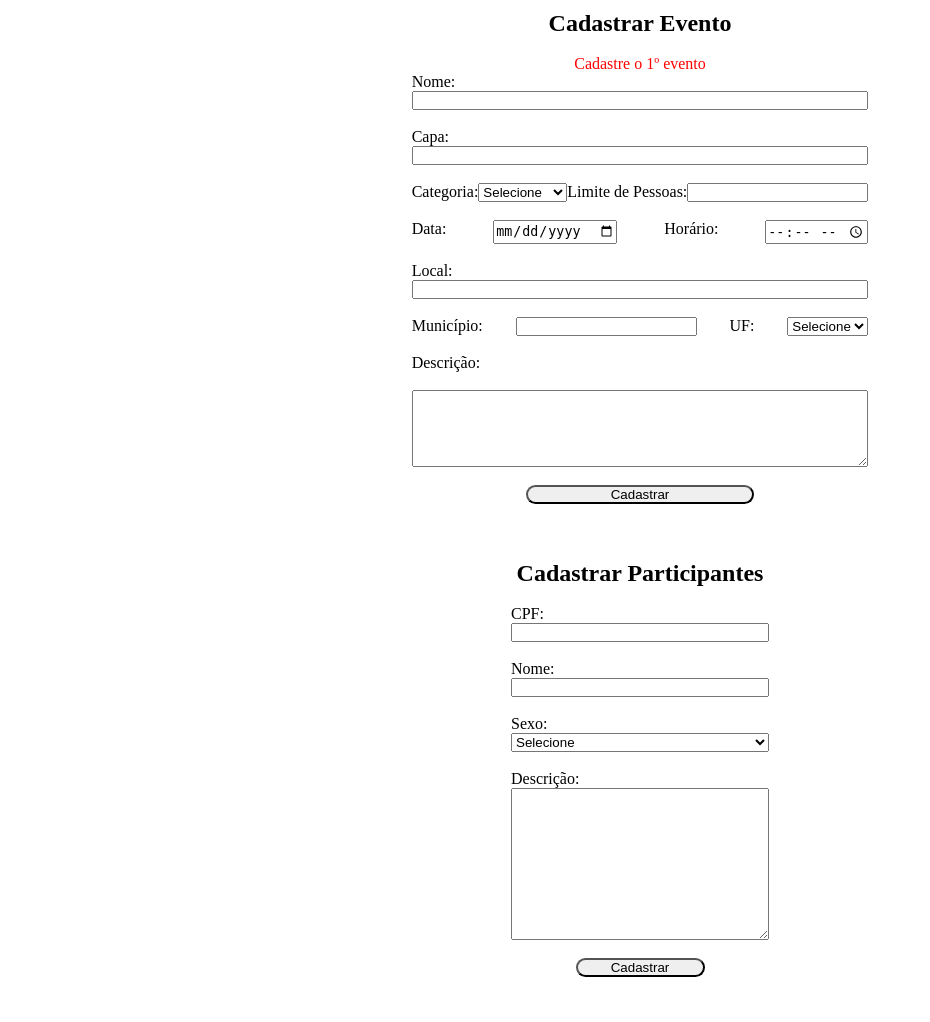
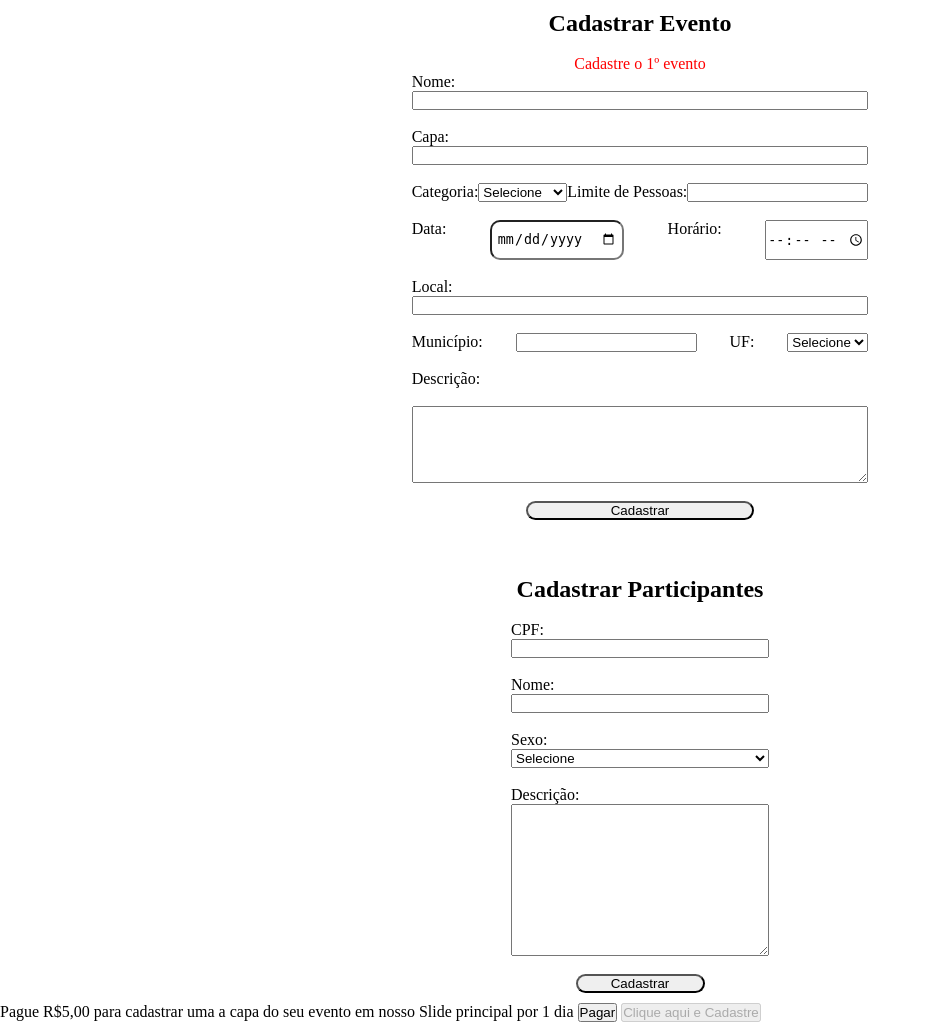
Before and after one commit to M4riotto/pj2-g06, a PHP site: page /backend/painel.php in a window 1280 px wide. Shown: the part 80-1102 px from the top of the page, without its empty margins (0-930 px from the left). Before the commit the page ends 1057 px from the top, so only its background shows below. Run offline with PHP 8.4, Linux system fonts and the light colour scheme; a user stored in the database is signed in.

Commit message:
img no slide

```diff
--- a/pj2-g06/assets/script.js
+++ b/pj2-g06/assets/script.js
@@ -67,6 +67,42 @@ async function insertParticipantes(event) {
         loadEventos();
     }
 }
+
+async function insertSlide(event) {
+    //EVENT.PREVENTDEFAULT(): tira a forma padrão do carregamento, ou seja, o delay quando algo é adicionado na tela dando um flesh não acontecerá mais.
+    event.preventDefault()
+    const formData = new FormData(event.target)
+    const response = await fetch('../backend/insertSlide.php', {
+        method: 'POST',
+        body: formData
+    })
+    const result = await response.json()
+    if (result?.success) {
+        alert('Sua imagem do evento '+ result.data.titulo+' foi cadastrada com sucesso!');
+        loadEventos();
+    }
+}
+
+async function loadSlide() {
+    const response = await fetch('backend/list_slide.php')
+    const result = await response.json()
+    if (result?.success) {
+        const slide = document.querySelector('#carrossel')
+        slide.innerHTML = '';
+        const divSlide = result.data
+        divSlide.map((fotos) => {
+            slide.innerHTML += `<div class="carousel-item">
+            <img src="${fotos.capa}" alt="" class="img-fluid d-block">
+            <div class="carousel-caption d-none d-block">
+              <h3>${fotos.titulo}</h3>
+              <p class="d-none d-sm-block">${fotos.descricao}</p>
+            </div>
+          </div>`
+        })
+    }else{
+        alert('Erro ao cadastrar a imagem')
+    }  //if
+}//funcao;
 
 //FUNÇÃO CHAMADA QUANDO ATUALIZA O SITE, USADA PARA ADICIONAR OS EVENTOS QUE ESTÃO LISTADOS LÁ NO list-eventos.php
 async function loadEventos() {
@@ -674,3 +710,10 @@ async function loadEventosPainel() {
         alert('Erro ao cadastrar a função')
     }
 }
+
+function imagem_slide() {
+    var pagar = document.querySelector('#pagar');
+    document.querySelector('#cadastrar-img').disabled = false;
+
+    pagar.style.display="none";
+}
--- a/pj2-g06/backend/painel.php
+++ b/pj2-g06/backend/painel.php
@@ -15,6 +15,7 @@
     <meta charset="UTF-8">
     <!-- <link rel="shortcut icon" href="images/favicon.ico" type="image/x-ico"> -->
     <title>PAINEL</title>
+    <link rel="stylesheet" href="../assets/custom.css">
 </head>
 
 <style>
@@ -57,9 +58,6 @@
     .p1, #numero, #cx {
         text-align:center;
         color: red;
-    }
-    .vermelho{
-        color:red;
     }
 </style>
 
@@ -177,6 +175,28 @@
         </form>
     </div>
 
+    <div class="caixa3">
+        <label>Pague R$5,00 para cadastrar uma a capa do seu evento em nosso Slide principal por 1 dia</label>
+        <a href="#"><input type="button" value="Pagar" id="pagar" onclick="imagem_slide()"></a>
+        <button id="cadastrar-img" disabled="disabled" onclick="showModalCadastrar('#modal-cadastrarIMG')">Clique aqui e Cadastre</button>
+    </div>
+
+    <!--modal cadastrar-->
+  <div class="modal" id="modal-cadastrarIMG" onclick="hideModalCadastrar('#modal-cadastrarIMG', event)">
+    <div class="modal-body">
+        <h1>Cadastrar imagem</h1>
+        <form onsubmit="insertSlide(event)">
+          <label for="capa">Capa:</label>
+          <input type="text" name="capa" required placeholder="Cole link de imagem">
+          <label for="titulo">Titulo do evento:</label>
+          <input type="text" name="titulo" placeholder="Um titulo de até 20 letras">
+          <label for="descricao">Descrição:</label>
+          <input type="text" name="descricao" placeholder="Uma descrição de até 50 letras">
+          <button type="submit" onclick="closeAllModalCadastrar()">Cadastrar</button>
+        </form>
+    </div>
+</div>
+
     <script src="../assets/script.js"></script>
 </body>
 </html>
```
Also changed, not shown: pj2-g06/backend/insertSlide.php (added, +32 -0 lines), pj2-g06/backend/list_slide.php (added, +20 -0 lines), pj2-g06/index.html (+2 -21 lines).
